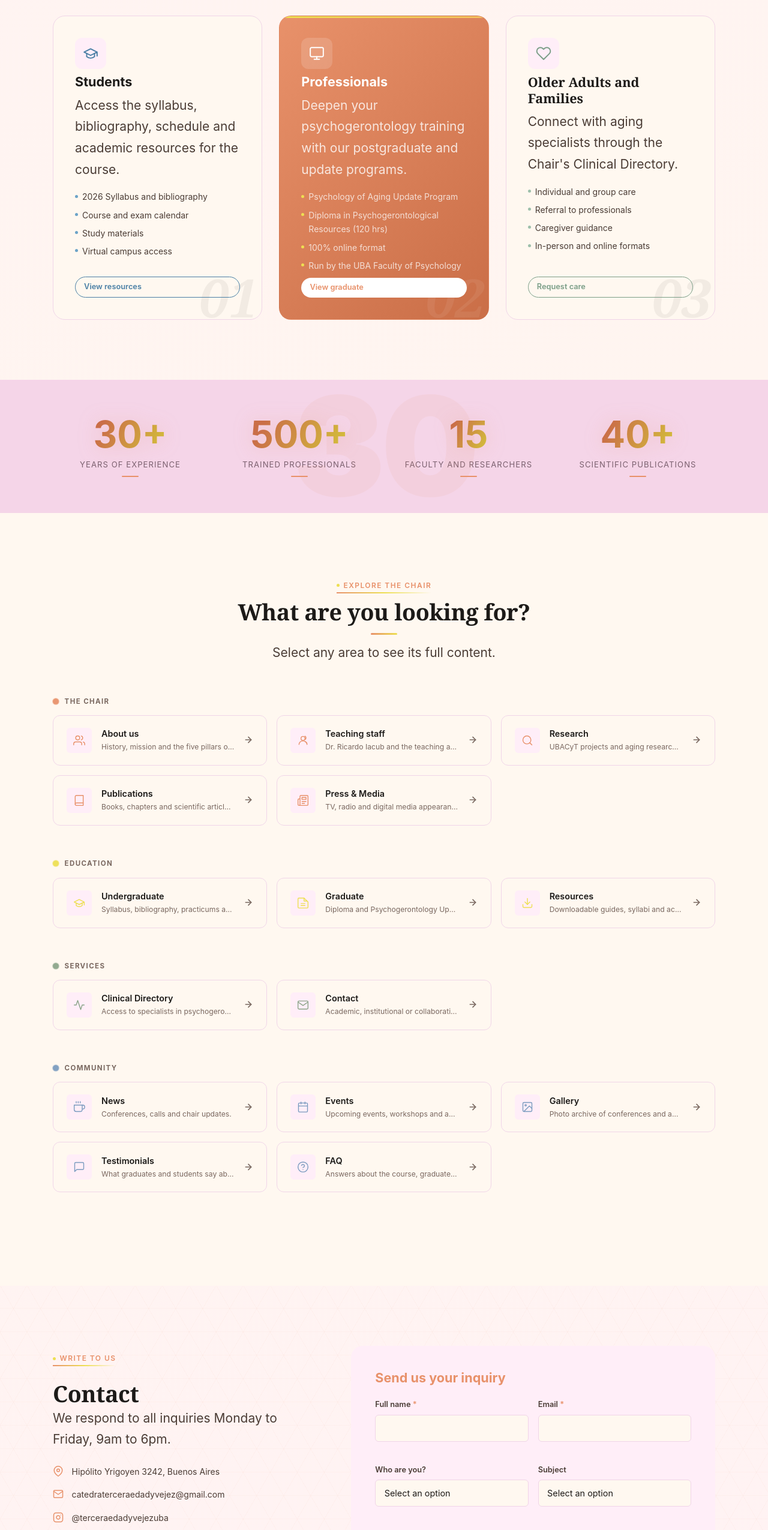
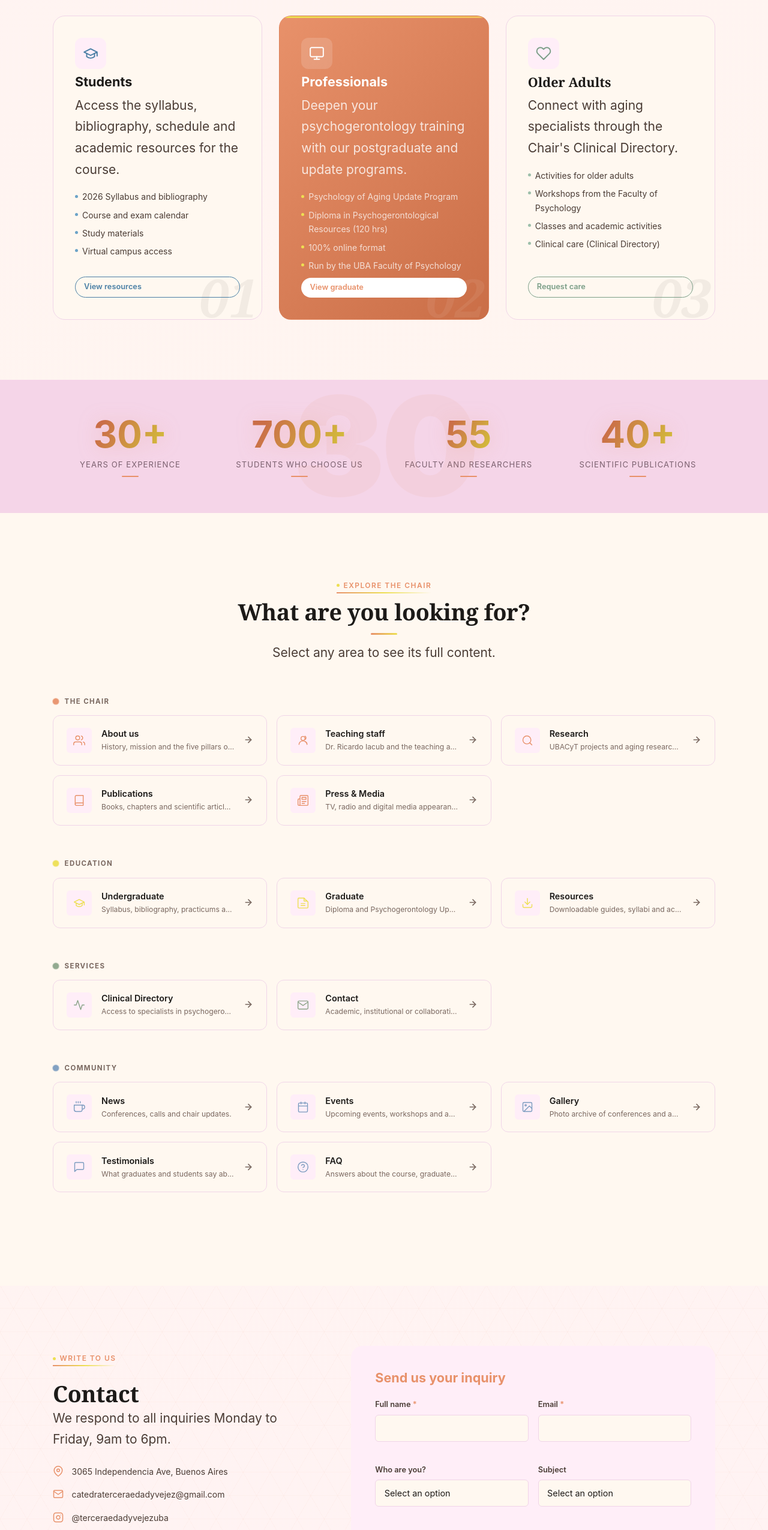
Before and after one commit to IanGorski/Web-Catedra-Vejez, a React (Vite) app: page / in a window 1280 px wide. Shown: the part 1040-3590 px from the top of the page at 60% size. Built offline with nearby package versions, Linux system fonts and the light colour scheme.

Commit message:
feat(i18n): actualiza contenidos y textos del sitio

```diff
--- a/src/data/i18n.ts
+++ b/src/data/i18n.ts
@@ -50,9 +50,9 @@ export const i18n = {
           href: '#posgrado',
         },
         {
-          title: 'Personas mayores y familias',
+          title: 'Personas mayores',
           body: 'Conectá con profesionales especializados en vejez a través de la Cartilla Clínica de la Cátedra.',
-          items: ['Atención individual y grupal', 'Derivación a profesionales', 'Orientación a cuidadores', 'Modalidad presencial y virtual'],
+          items: ['Actividades para personas mayores', 'Talleres de la Facultad de Psicología', 'Clases y actividades académicas', 'Atención clínica (Cartilla Clínica)'],
           cta: 'Solicitar atención',
           href: '#clinica',
         },
@@ -60,8 +60,8 @@ export const i18n = {
     },
     stats: [
       { count: 30,  suffix: '+', label: 'Años de trayectoria' },
-      { count: 500, suffix: '+', label: 'Profesionales formados' },
-      { count: 15,  suffix: '',  label: 'Docentes e investigadores' },
+      { count: 700, suffix: '+', label: 'Estudiantes que nos eligen' },
+      { count: 55,  suffix: '',  label: 'Docentes e investigadores' },
       { count: 40,  suffix: '+', label: 'Publicaciones científicas' },
     ],
     hub: {
@@ -137,13 +137,13 @@ export const i18n = {
       send: 'Enviar mensaje',
       sending: 'Enviando…',
       subjectHidden: 'Consulta desde el sitio web — Cátedra Vejez UBA',
-      address: 'Hipólito Yrigoyen 3242, CABA',
+      address: 'Av. Independencia 3065, CABA',
       instagram: '@terceraedadyvejezuba',
     },
     footer: {
       lema: '"No al viejismo."',
       brandTitle: 'Cátedra Psicología de la\nTercera Edad y Vejez',
-      brandSub: 'Hipólito Yrigoyen 3242, CABA',
+      brandSub: 'Av. Independencia 3065, CABA',
       facultad: 'Facultad de Psicología',
       uba: 'Universidad de Buenos Aires',
       nav1Title: 'La cátedra',
@@ -188,7 +188,7 @@ export const i18n = {
       infoItems: [
         { label: 'Institución', value: 'Facultad de Psicología · UBA' },
         { label: 'Nivel', value: 'Grado y Posgrado' },
-        { label: 'Sede', value: 'Hipólito Yrigoyen 3242, CABA' },
+        { label: 'Sede', value: 'Av. Independencia 3065, CABA' },
         { label: 'Cursada', value: 'Segundo cuatrimestre' },
       ],
       pillarsTitle: 'Nuestros cinco frentes de trabajo',
@@ -559,9 +559,9 @@ export const i18n = {
           href: '#posgrado',
         },
         {
-          title: 'Older Adults and Families',
+          title: 'Older Adults',
           body: 'Connect with aging specialists through the Chair\'s Clinical Directory.',
-          items: ['Individual and group care', 'Referral to professionals', 'Caregiver guidance', 'In-person and online formats'],
+          items: ['Activities for older adults', 'Workshops from the Faculty of Psychology', 'Classes and academic activities', 'Clinical care (Clinical Directory)'],
           cta: 'Request care',
           href: '#clinica',
         },
@@ -569,8 +569,8 @@ export const i18n = {
     },
     stats: [
       { count: 30,  suffix: '+', label: 'Years of experience' },
-      { count: 500, suffix: '+', label: 'Trained professionals' },
-      { count: 15,  suffix: '',  label: 'Faculty and researchers' },
+      { count: 700, suffix: '+', label: 'Students who choose us' },
+      { count: 55,  suffix: '',  label: 'Faculty and researchers' },
       { count: 40,  suffix: '+', label: 'Scientific publications' },
     ],
     hub: {
@@ -646,13 +646,13 @@ export const i18n = {
       send: 'Send message',
       sending: 'Sending…',
       subjectHidden: 'Inquiry from the website — Cátedra Vejez UBA',
-      address: 'Hipólito Yrigoyen 3242, Buenos Aires',
+      address: '3065 Independencia Ave, Buenos Aires',
       instagram: '@terceraedadyvejezuba',
     },
     footer: {
       lema: '"No to ageism."',
       brandTitle: 'Chair of Psychology of\nAging and Old Age',
-      brandSub: 'Hipólito Yrigoyen 3242, Buenos Aires',
+      brandSub: '3065 Independencia Ave, Buenos Aires',
       facultad: 'Faculty of Psychology',
       uba: 'University of Buenos Aires',
       nav1Title: 'The Chair',
@@ -697,7 +697,7 @@ export const i18n = {
       infoItems: [
         { label: 'Institution', value: 'Faculty of Psychology · UBA' },
         { label: 'Level', value: 'Undergraduate and Postgraduate' },
-        { label: 'Location', value: 'Hipólito Yrigoyen 3242, Buenos Aires' },
+        { label: 'Location', value: '3065 Independencia Ave, Buenos Aires' },
         { label: 'Schedule', value: 'Second semester' },
       ],
       pillarsTitle: 'Our five work fronts',
```
